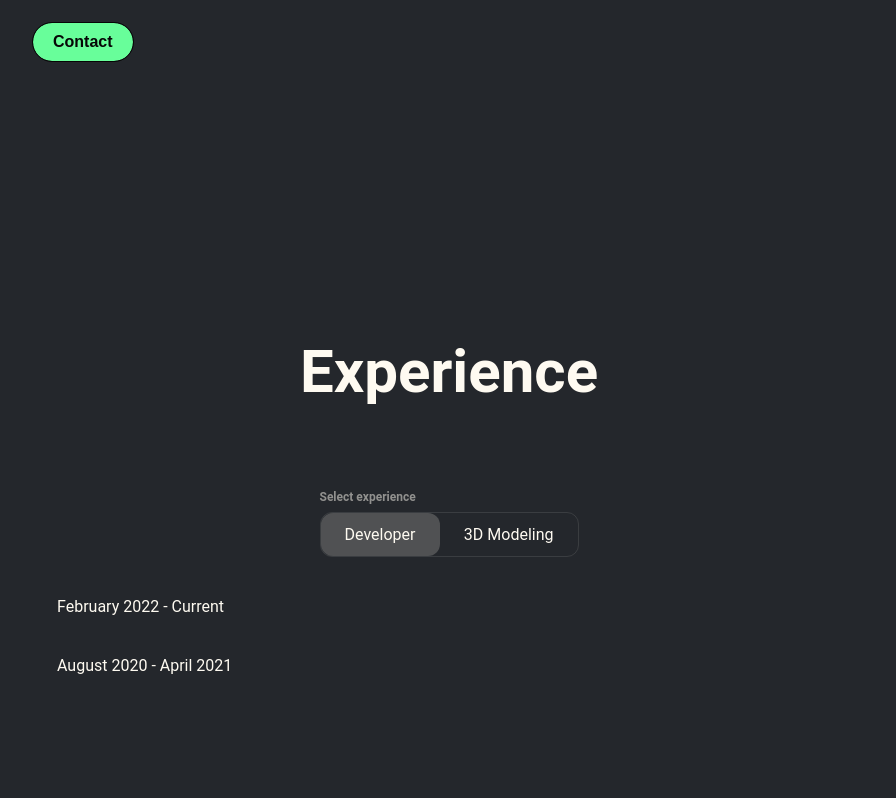
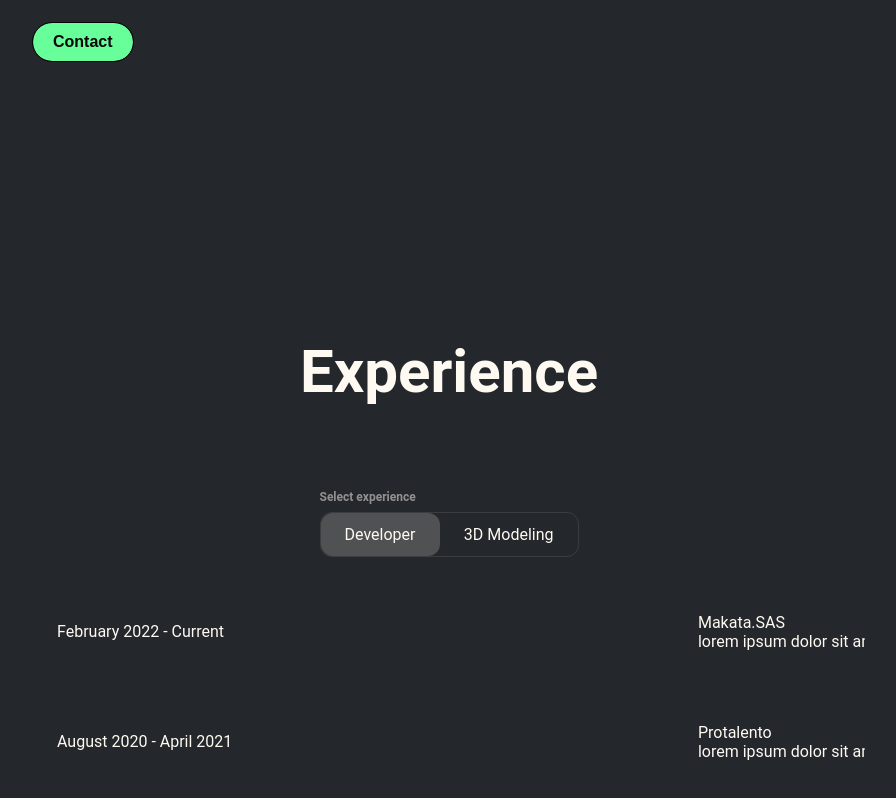
Before and after one commit to NamuraCode/Portafolio, a Next.js app: page / in a window 1280 px wide. Shown: the part 514-1312 px from the top of the page, without its empty margins (191-1087 px from the left). Built offline with nearby package versions, Linux system fonts and the light colour scheme.

Commit message:
experience layout

```diff
--- a/styles/Experience.module.css
+++ b/styles/Experience.module.css
@@ -10,18 +10,6 @@
     color: var(--colorWhite);
     overflow: hidden;
 }
-/*
-.experience-info::after{
-    content: '';
-    position: absolute;
-    top: 0;
-    right: 0;
-    width: 60%;
-    height: 100%;
-    border-radius: 10px;
-    background-color: var(--colorWhite);
-    z-index: 0;
-} */
 
 .experience-navbar {
     position: relative;
@@ -75,10 +63,10 @@
 
 .experience-navbar-main{
     width: 100%;
-    height: 100%;
 }
 
 .experience-navbar-items{
+    position: relative;
     display: flex;
     width: 100%;
     align-items: center;
@@ -95,18 +83,16 @@
     justify-content: space-between;
     align-items: center;
     align-self: flex-start;
+    width: 100%;
 }
+/*
+.experience-navbar-item > a{
+    width: 50%;
+} */
 
 .experience-item-info{
-    position: absolute;
-    top: 50%;
-    right: 0%;
-    display: flex;
-    width: 60%;
-    flex-direction: column;
-    justify-content: center;
     transition: opacity 0.2s ease-in-out;
-    opacity: 0;
+    opacity: 1;
     pointer-events: none;
 }
 
```
